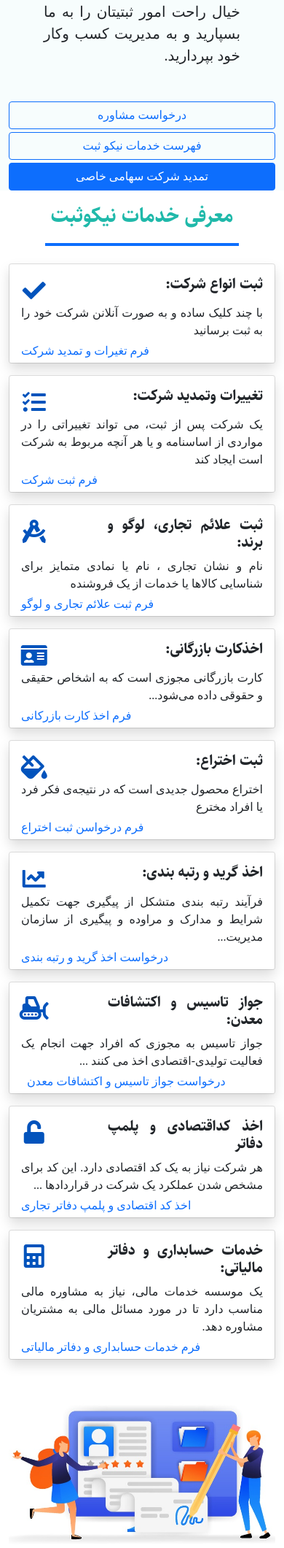
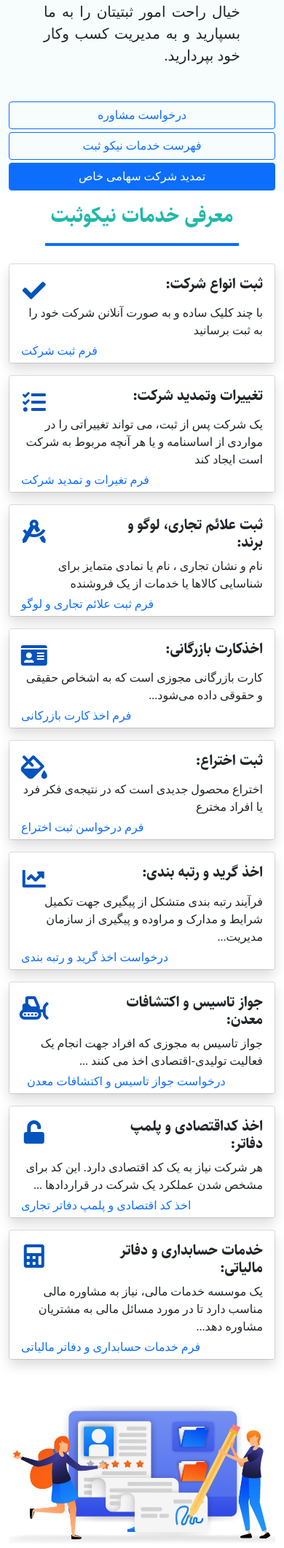
Before and after one commit to webchenar/project_1, a PHP site: page / in a window 390 px wide. Shown: the part 598-2719 px from the top of the page at 73% size. Run offline with PHP 8.4, Linux system fonts and the light colour scheme; some web fonts are replaced.

Commit message:
upgrade.responsive.1

```diff
--- a/footer.php
+++ b/footer.php
@@ -2,7 +2,7 @@
     <div class="container">
         <div class="row">
             <div class="col-md-5 pt-2">
-                <h5 class="fs-5 fw-bolder pt-2">تماس با نیکو ثبت</h5>
+                <h5 class="fs-5 sahel pt-2">تماس با نیکو ثبت</h5>
                 <h5 class="fs-6">
                     <i class="fas fa-house-user"></i> آدرس: ساختمان مرکز رشد
                     استهبان،مجموعه ثبتی نیکوثبت
--- a/header.php
+++ b/header.php
@@ -59,7 +59,8 @@
                         <a class="d-block d-md-inline-block  btn btn-outline-primary " href="#">درخواست مشاوره</a>
                         <a class="d-block d-md-inline-block btn btn-outline-primary my-1 my-md-0" href="#">فهرست خدمات نیکو ثبت</a>
                     </div>
-                    <a class="d-block d-md-block  d-lg-inline-block btn btn-primary mt-lg-0" href="#">تمدید شرکت سهامی خاصی</a>
+                    <a class="d-block d-md-block  d-lg-inline-block btn btn-primary mt-lg-0" href="#">
+                        تمدید شرکت سهامی خاص</a>
 
                 </div>
             </div>
--- a/index.php
+++ b/index.php
@@ -17,7 +17,7 @@
       </h1>
     </div>
 
-    <div class="row justifuy">
+    <div class="row">
       <div class="col-12 col-lg-4 mt-3">
         <div class="card card-height">
           <div class="card-body border-1 shadow">
@@ -26,11 +26,11 @@
               <i class="fas fa-check fa-2x icon col-2 offset-2"></i>
             </div>
             <!--<h6 class="card-subtitle mb-2 text-muted">Card subtitle</h6>-->
-            <p class="card-text">
+            <p class="card-text justify">
               با چند کلیک ساده و به صورت آنلانن شرکت خود را به ثبت برسانید
             </p>
             <div class="d-flex flex-row-reverse">
-              <a href="#" class="card-link position-absolute bottom-0 mb-1">فرم تغیرات و تمدید شرکت</a>
+              <a href="#" class="card-link position-absolute bottom-0 mb-1"> فرم ثبت شرکت</a>
               <!--<a href="#" class="card-link">Another link</a>-->
             </div>
           </div>
@@ -45,12 +45,12 @@
               <i class="fas fa-tasks fa-2x icon col-2 offset-2"></i>
             </div>
             <!--<h6 class="card-subtitle mb-2 text-muted">Card subtitle</h6>-->
-            <p class="card-text">
+            <p class="card-text justify">
               یک شرکت پس از ثبت، می تواند تغییراتی را در مواردی از اساسنامه
               و یا هر آنچه مربوط به شرکت است ایجاد کند
             </p>
             <div class="d-flex flex-row-reverse">
-              <a href="#" class="card-link position-absolute bottom-0 mb-1">فرم ثبت شرکت</a>
+              <a href="#" class="card-link position-absolute bottom-0 mb-1">فرم تغیرات و تمدید شرکت</a>
               <!--<a href="#" class="card-link">Another link</a>-->
             </div>
           </div>
@@ -67,7 +67,7 @@
               <i class="fas fa-drafting-compass fa-2x icon col-2 offset-2"></i>
             </div>
             <!--<h6 class="card-subtitle mb-2 text-muted">Card subtitle</h6>-->
-            <p class="card-text">
+            <p class="card-text justify">
               نام و نشان تجاری ، نام یا نمادی متمایز برای شناسایی کالاها یا
               خدمات از یک فروشنده
             </p>
@@ -80,7 +80,7 @@
       </div>
     </div>
 
-    <div class="row justifuy">
+    <div class="row">
       <div class="col-12 col-lg-4 mt-3">
         <div class="card card-height">
           <div class="card-body border-1 shadow">
@@ -89,7 +89,7 @@
               <i class="fas fa-id-card fa-2x icon col-2 offset-2"></i>
             </div>
             <!--<h6 class="card-subtitle mb-2 text-muted">Card subtitle</h6>-->
-            <p class="card-text">
+            <p class="card-text justify">
               کارت بازرگانی مجوزی است که به اشخاص حقیقی و حقوقی داده
               می‌شود...
             </p>
@@ -109,7 +109,7 @@
               <i class="fas fa-fill-drip fa-2x icon col-2 offset-2"></i>
             </div>
             <!--<h6 class="card-subtitle mb-2 text-muted">Card subtitle</h6>-->
-            <p class="card-text">
+            <p class="card-text justify">
               اختراع محصول جدیدی است که در نتیجه‌ی فکر فرد یا افراد مخترع
             </p>
             <div class="d-flex flex-row-reverse">
@@ -128,7 +128,7 @@
               <i class="fas fa-chart-line fa-2x icon col-2 offset-2"></i>
             </div>
             <!--<h6 class="card-subtitle mb-2 text-muted">Card subtitle</h6>-->
-            <p class="card-text fs-6">
+            <p class="card-text fs-6 justify">
               فرآیند رتبه بندی متشکل از پیگیری جهت تکمیل شرایط و مدارک و
               مراوده و پیگیری از سازمان مدیریت...
             </p>
@@ -141,7 +141,7 @@
       </div>
     </div>
 
-    <div class="row justifuy">
+    <div class="row">
       <div class="col-12 col-lg-4 mt-3">
         <div class="card card-height">
           <div class="card-body border-1 shadow">
@@ -152,7 +152,7 @@
               <i class="fas fa-snowplow fa-2x icon col-2 offset-2"></i>
             </div>
             <!--<h6 class="card-subtitle mb-2 text-muted">Card subtitle</h6>-->
-            <p class="card-text">
+            <p class="card-text justify">
               جواز تاسیس به مجوزی که افراد جهت انجام یک فعالیت
               تولیدی-اقتصادی اخذ می کنند ...
             </p>
@@ -169,12 +169,12 @@
           <div class="card-body border-1 shadow">
             <div class="row">
               <h5 class="col-8 card-title sahel">
-                اخذ کداقتصادی و پلمپ دفاتر
+                اخذ کداقتصادی و پلمپ دفاتر:
               </h5>
               <i class="fas fa-unlock fa-2x icon col-2 offset-2"></i>
             </div>
             <!--<h6 class="card-subtitle mb-2 text-muted">Card subtitle</h6>-->
-            <p class="card-text">
+            <p class="card-text justify">
               هر شرکت نیاز به یک کد اقتصادی دارد. این کد برای مشخص شدن
               عملکرد یک شرکت در قراردادها ...
             </p>
@@ -191,15 +191,15 @@
         <div class="card card-height">
           <div class="card-body border-1 shadow">
             <div class="row">
-              <h5 class="col-8 card-title sahel">
+              <h5 class="col-9 card-title sahel">
                 خدمات حسابداری و دفاتر مالیاتی:
               </h5>
-              <i class="fas fa-calculator fa-2x icon col-2 offset-2"></i>
+              <i class="fas fa-calculator fa-2x icon col-2 offset-1"></i>
             </div>
             <!--<h6 class="card-subtitle mb-2 text-muted">Card subtitle</h6>-->
-            <p class="card-text">
+            <p class="card-text  justify">
               یک موسسه خدمات مالی، نیاز به مشاوره مالی مناسب دارد تا در مورد
-              مسائل مالی به مشتریان مشاوره دهد.
+              مسائل مالی به مشتریان مشاوره دهد...
             </p>
             <div class="d-flex flex-row-reverse mt-3">
               <a href="#" class="card-link position-absolute bottom-0 mb-1">فرم خدمات حسابداری و دفاتر مالیاتی</a>
```
